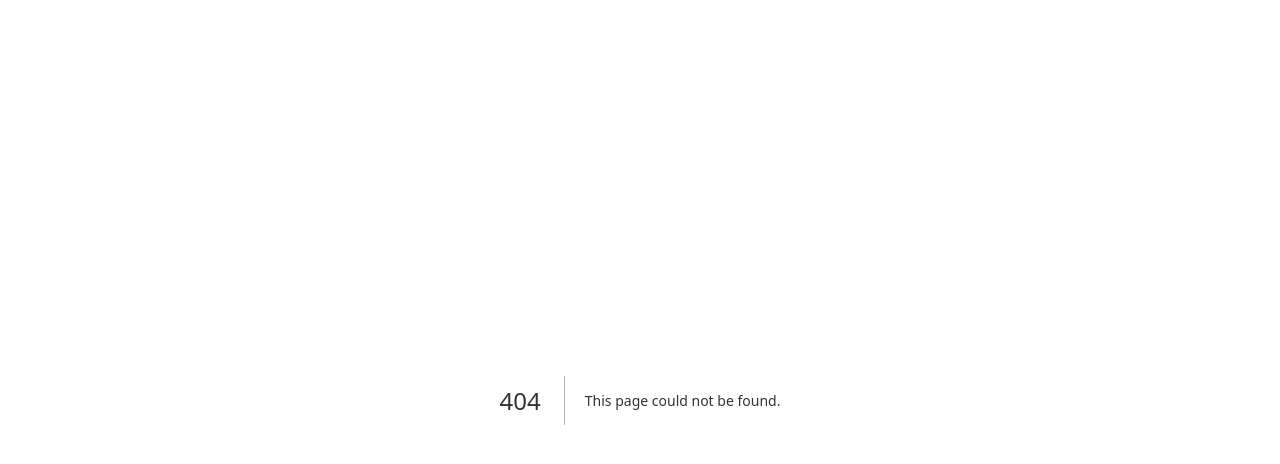
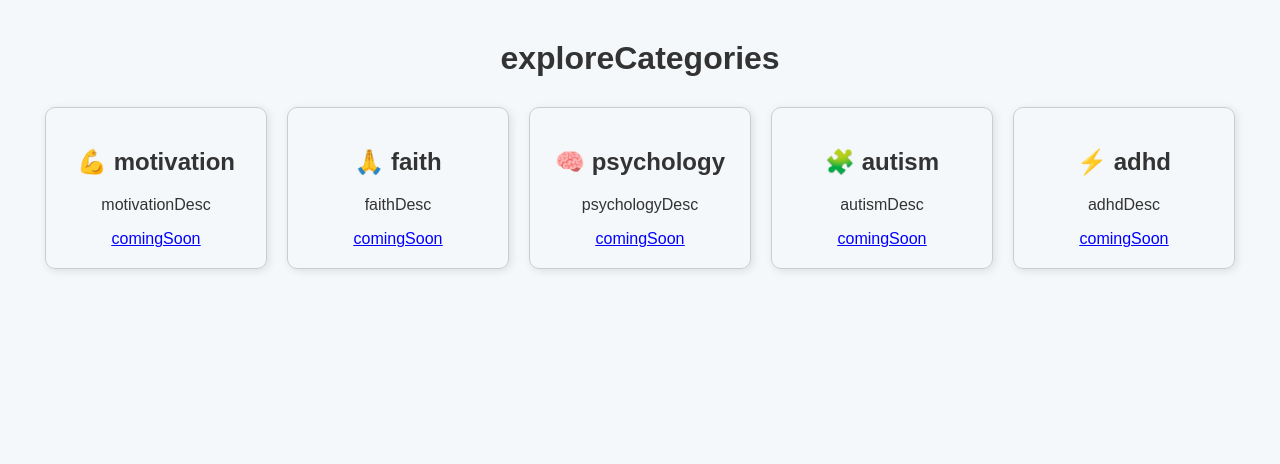
Before and after one commit to IsmaelSandoval78/stamentum-frontend, a Next.js app: page /explore in a window 1280 px wide. Before the commit this address had no page. Shown: the top 464 px of the page. Built offline with nearby package versions, Linux system fonts and the light colour scheme.

Commit message:
Create explore.js

```diff
--- /dev/null
+++ b/pages/explore.js
@@ -0,0 +1,41 @@
+import Link from 'next/link';
+import { useTranslation } from 'react-i18next';
+
+export default function Explore() {
+  const { t } = useTranslation();
+
+  const categories = [
+    { nameKey: 'motivation', icon: '💪', descriptionKey: 'motivationDesc' },
+    { nameKey: 'faith', icon: '🙏', descriptionKey: 'faithDesc' },
+    { nameKey: 'psychology', icon: '🧠', descriptionKey: 'psychologyDesc' },
+    { nameKey: 'autism', icon: '🧩', descriptionKey: 'autismDesc' },
+    { nameKey: 'adhd', icon: '⚡', descriptionKey: 'adhdDesc' },
+  ];
+
+  return (
+    <div style={{ textAlign: 'center', marginTop: '40px' }}>
+      <h1>{t('exploreCategories')}</h1>
+      <div style={{ display: 'flex', justifyContent: 'center', flexWrap: 'wrap', gap: '20px', marginTop: '30px' }}>
+        {categories.map((cat, index) => (
+          <div
+            key={index}
+            style={{
+              border: '1px solid #ccc',
+              borderRadius: '10px',
+              padding: '20px',
+              width: '180px',
+              cursor: 'pointer',
+              boxShadow: '2px 2px 8px rgba(0,0,0,0.1)',
+            }}
+          >
+            <h2>{cat.icon} {t(cat.nameKey)}</h2>
+            <p>{t(cat.descriptionKey)}</p>
+            <Link href="/">
+              <a style={{ color: 'blue', textDecoration: 'underline' }}>{t('comingSoon')}</a>
+            </Link>
+          </div>
+        ))}
+      </div>
+    </div>
+  );
+}
```
